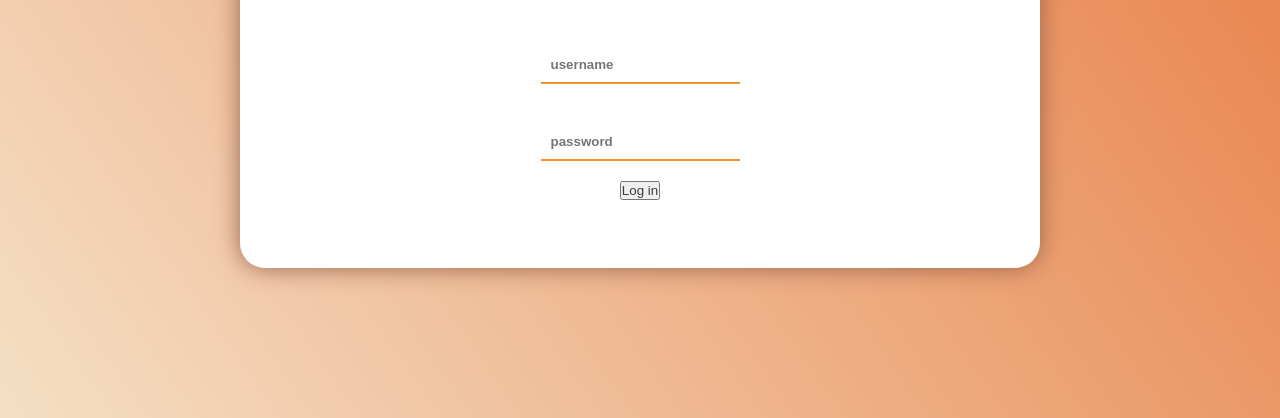
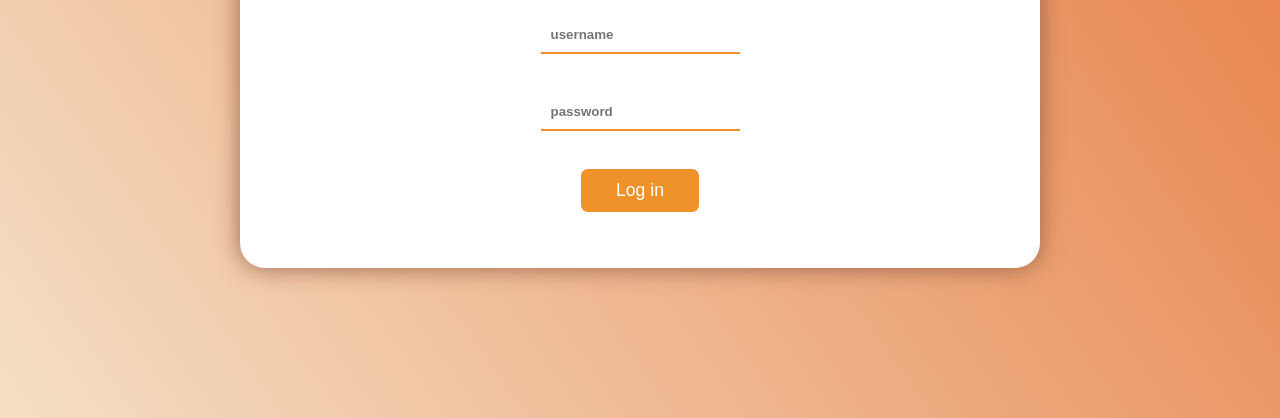
Before and after one commit to andreaDiClaudio/NodeJS_Mandatory_I, a website: page public/landingPage/landingPage.html in a window 1280 px wide. Shown: the part 382-800 px from the top of the page. Drawn offline with Linux system fonts and the light colour scheme; files that its build step writes are made by us from their sources.

Commit message:
Further Styiling

```diff
--- a/public/landingPage/landingPage.css
+++ b/public/landingPage/landingPage.css
@@ -74,3 +74,26 @@
     position: relative;
     text-align: center;
 }
+
+
+#submit-form-button {
+    padding:0.6em 2em;
+    border-radius: 8px;
+    color:#fff;
+    background-color:#ee9229;
+    font-size:1.1em;
+    border: solid white 1px;
+    cursor:pointer;
+    margin:1em;
+}
+
+#submit-form-button:hover {
+    padding:0.6em 2em;
+    border-radius: 8px;
+    color:#ee9229;
+    background-color:#ffffff;
+    font-size:1.1em;
+    border: solid #ee9229 1px;
+    cursor:pointer;
+    margin:1em;
+}
```
